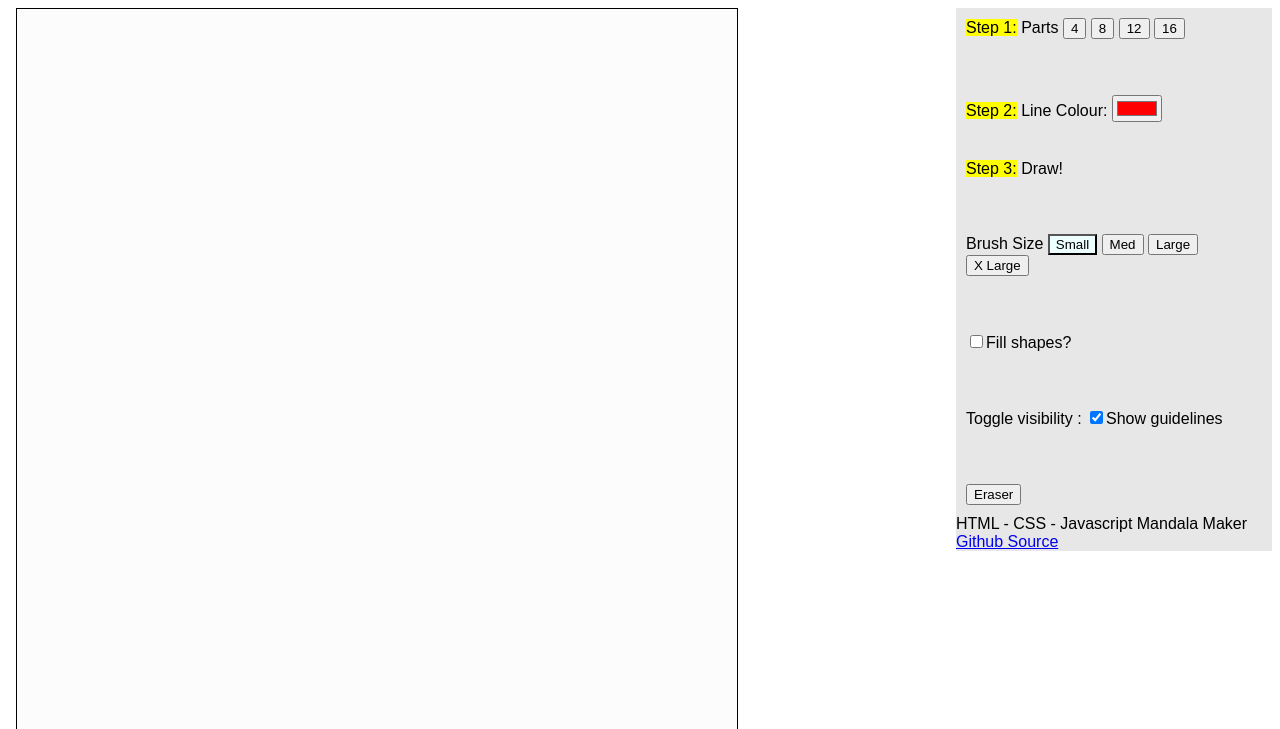
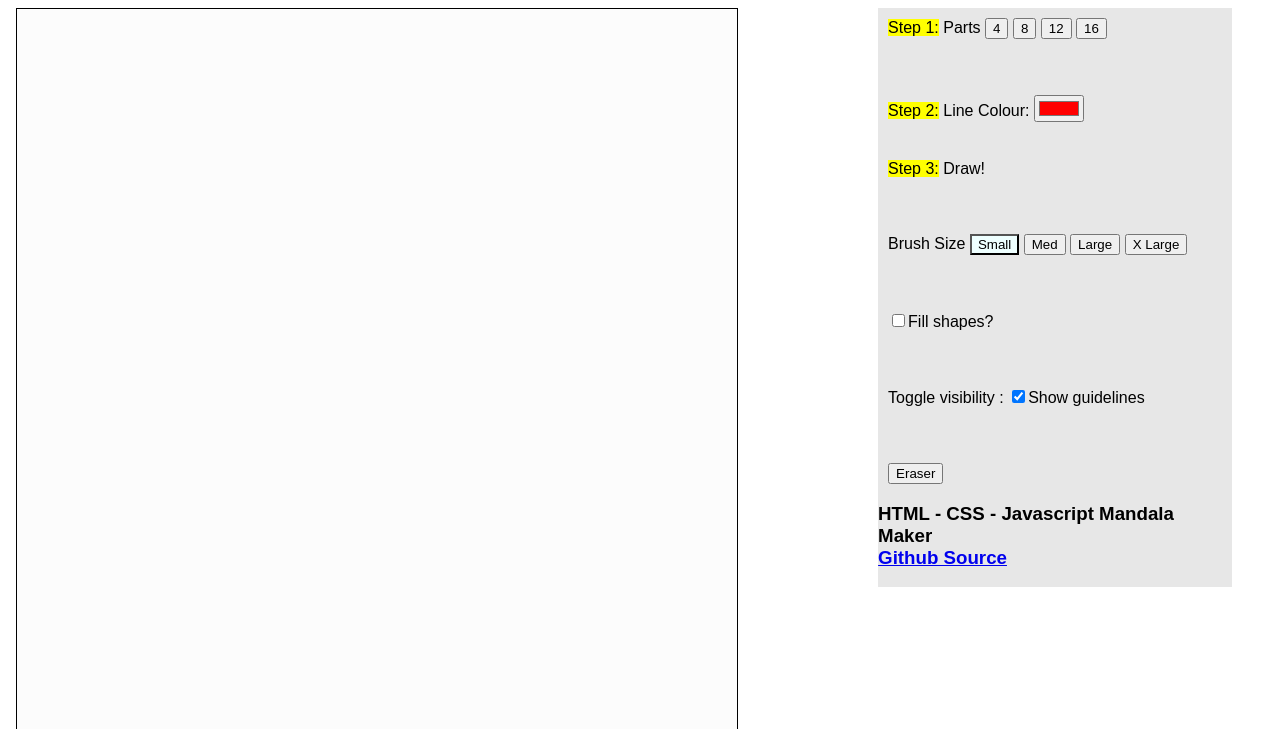
Before and after one commit to rupsaijna/Mandala-Maker, a plain HTML site: page index.html in a window 1280 px wide. Shown: the top 729 px of the page. Drawn offline with Linux system fonts and the light colour scheme.

Commit message:
Update index.html

```diff
--- a/index.html
+++ b/index.html
@@ -12,7 +12,7 @@
   <canvas id="bg" style="position: absolute; z-index: 0;"></canvas>
 </div>
 
-<div id ="all_setting" style="position:relative;width:25%;float:right;background-color : rgba(20,20,20,0.1);">
+<div id ="all_setting" style="position:relative;width:28%;margin-right:5vh;float:right;background-color : rgba(20,20,20,0.1);">
 <div class="settings" id="divi">
 <mark>Step 1:</mark> Parts
   <button id="b8" onclick="divcan('4');" >4</button>
@@ -63,7 +63,7 @@
 <button id="save" onclick="save()">Save</button>
 </div-->
 
-  HTML - CSS - Javascript Mandala Maker  <br>  <a href="https://github.com/rupsaijna/Mandala-Maker">Github Source</a>
+  <h3>HTML - CSS - Javascript Mandala Maker  <br>  <a href="https://github.com/rupsaijna/Mandala-Maker">Github Source</a></h3>
 </div>
     <script src="js/index.js"></script>
 
```
